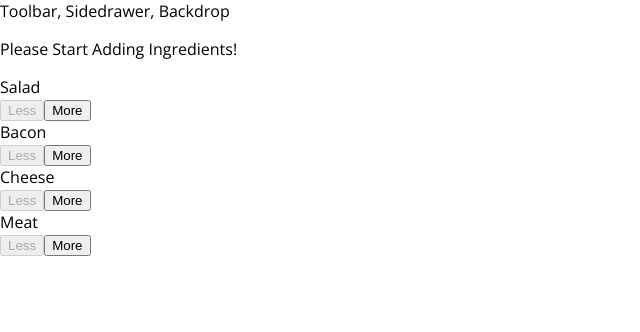
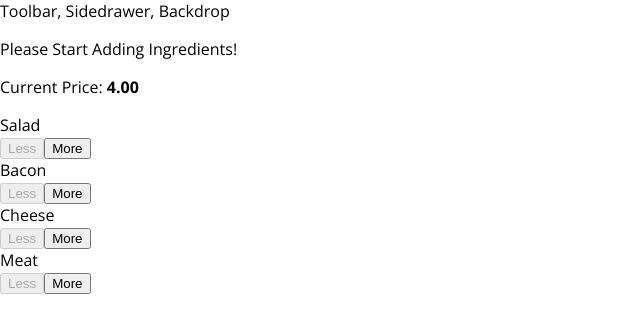
Before and after one commit to samuelchen1213/react-burger-builder, a React app: page / in a window 1280 px wide. Shown: the top 332 px of the page, without its empty margins (0-640 px from the left). Built offline with nearby package versions, Linux system fonts and the light colour scheme.

Commit message:
💾Added Price

```diff
--- a/src/Components/Burger/BuildControls/BuildControls.js
+++ b/src/Components/Burger/BuildControls/BuildControls.js
@@ -10,7 +10,9 @@
 ];
 
 const buildControls = (props) => (
+    // toFixed(2) - two decimal places
     <div className={classes.BuildControls}>
+        <p>Current Price: <strong>{props.price.toFixed(2)}</strong></p>
         {controls.map(ctrl => (
             <BuildControl
                 key={ctrl.label}
--- a/src/Containers/BurgerBuilder/BurgerBuilder.js
+++ b/src/Containers/BurgerBuilder/BurgerBuilder.js
@@ -4,10 +4,10 @@
 import BuildControls from '../../Components/Burger/BuildControls/BuildControls'
 
 const INGREDIENT_PRICES = {
-    salad: 0.5,
-    cheese: 1,
-    meat: 4,
-    bacon: 2
+    salad: 0.4,
+    cheese: 1.2,
+    meat: 3,
+    bacon: 1.4
 }
 
 class BurgerBuilder extends Component {
@@ -69,7 +69,8 @@
                 <BuildControls
                     ingredientAdded={this.addIngredientHandler}
                     ingredientRemoved={this.removeIngredientHandler}
-                    disabled={disabledInfo}/>
+                    disabled={disabledInfo}
+                    price={this.state.totalPrice}/>
             </Aux>
         );
     }
```
